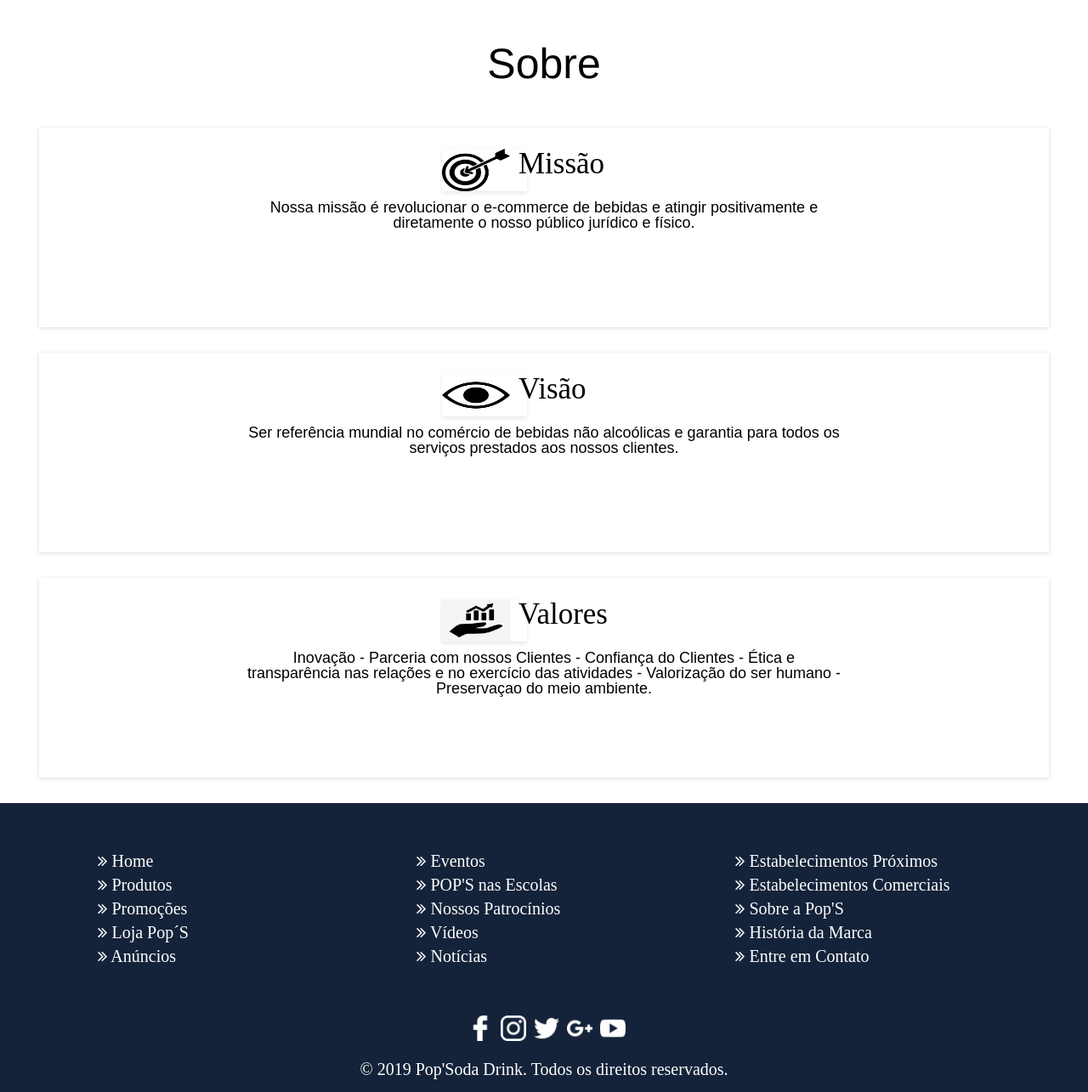
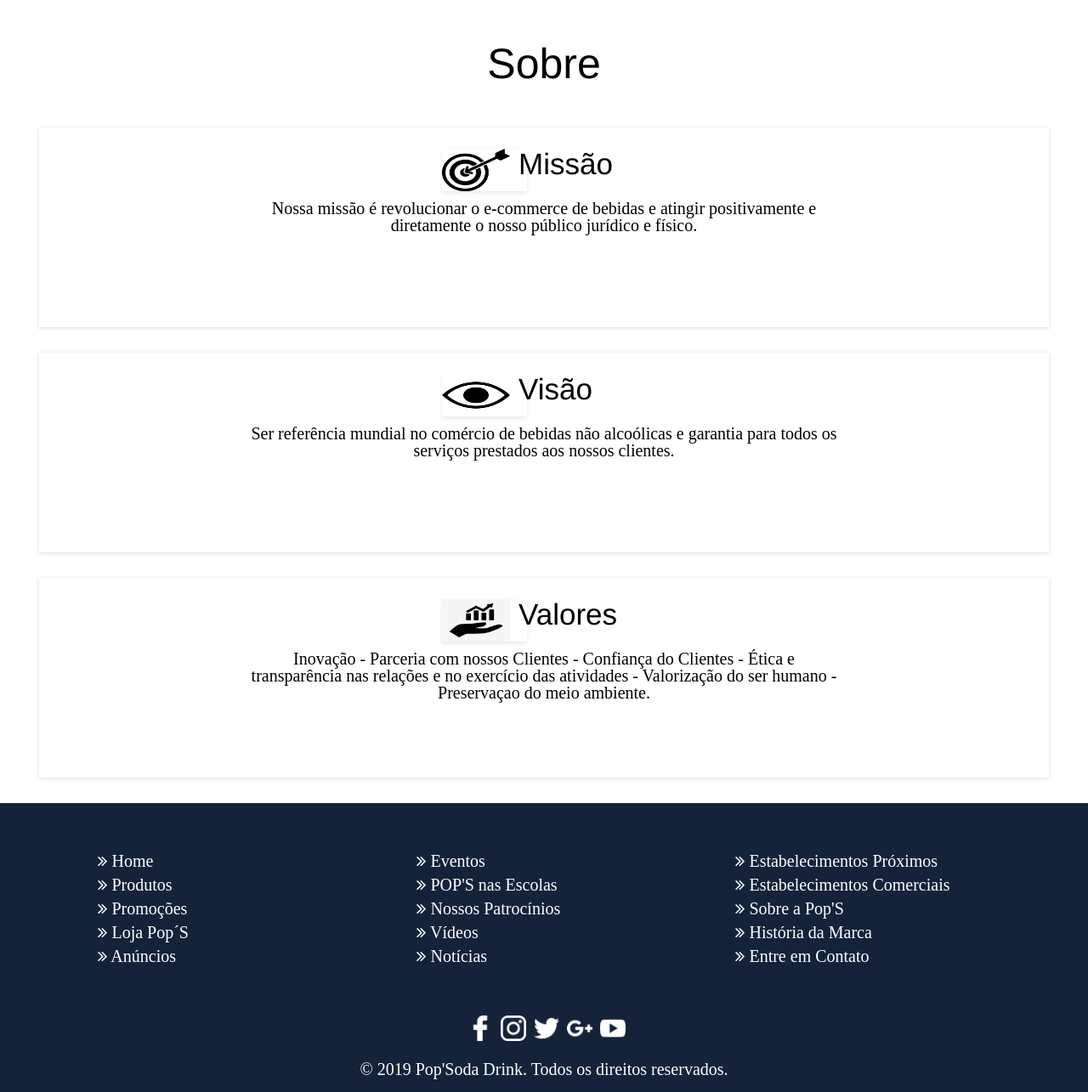
Before and after one commit to eudev-i/pop-soda-drink, a PHP site: page /sobre.php in a window 1280 px wide. Shown: the part 160-1445 px from the top of the page at 85% size. Run offline with PHP 8.4, Linux system fonts and the light colour scheme.

Commit message:
Finalization of page of about the pops

```diff
--- a/css/sobre.css
+++ b/css/sobre.css
@@ -52,7 +52,7 @@
 .titulo{
     width: 175px;
     min-height: 180px;
-    font-family: Microsoft JhengHei UI;
+    font-family: Helvetica;
     height: auto;
     font-size: 35px;
     word-wrap: break-word;
@@ -60,7 +60,7 @@
 .titulo-sobre{
     width: 150px;
     min-height: 50px;
-    font-family: Microsoft JhengHei UI;
+    font-family: Helvetica;
     height: auto;
     font-size: 35px;
     word-wrap: break-word;
@@ -72,8 +72,8 @@
     width: 700px;
     min-height: 80px;
     text-align: center;
-    font-family: sans-serif;
-    font-size: 18px;
+    font-family: Gadugi;
+    font-size: 20px;
     padding: 10px;
     margin-top: -100px;
 }
```
